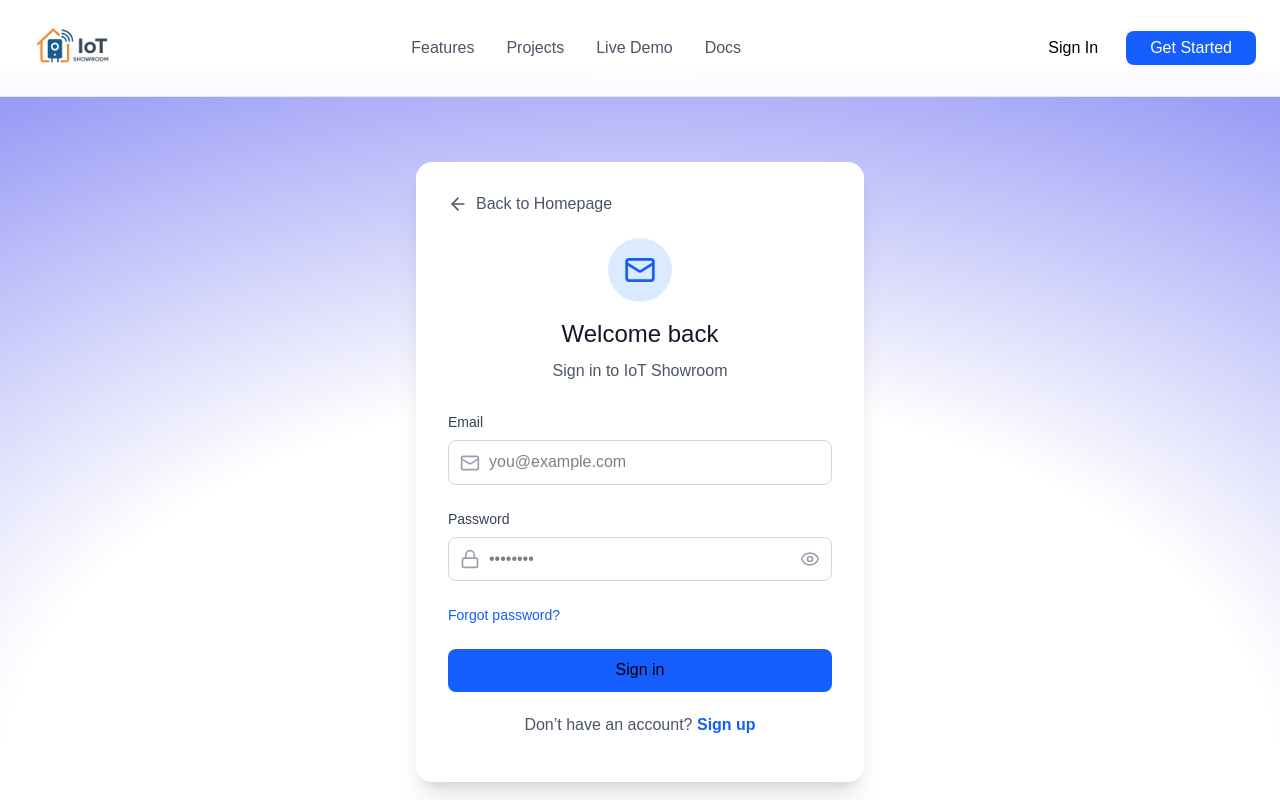
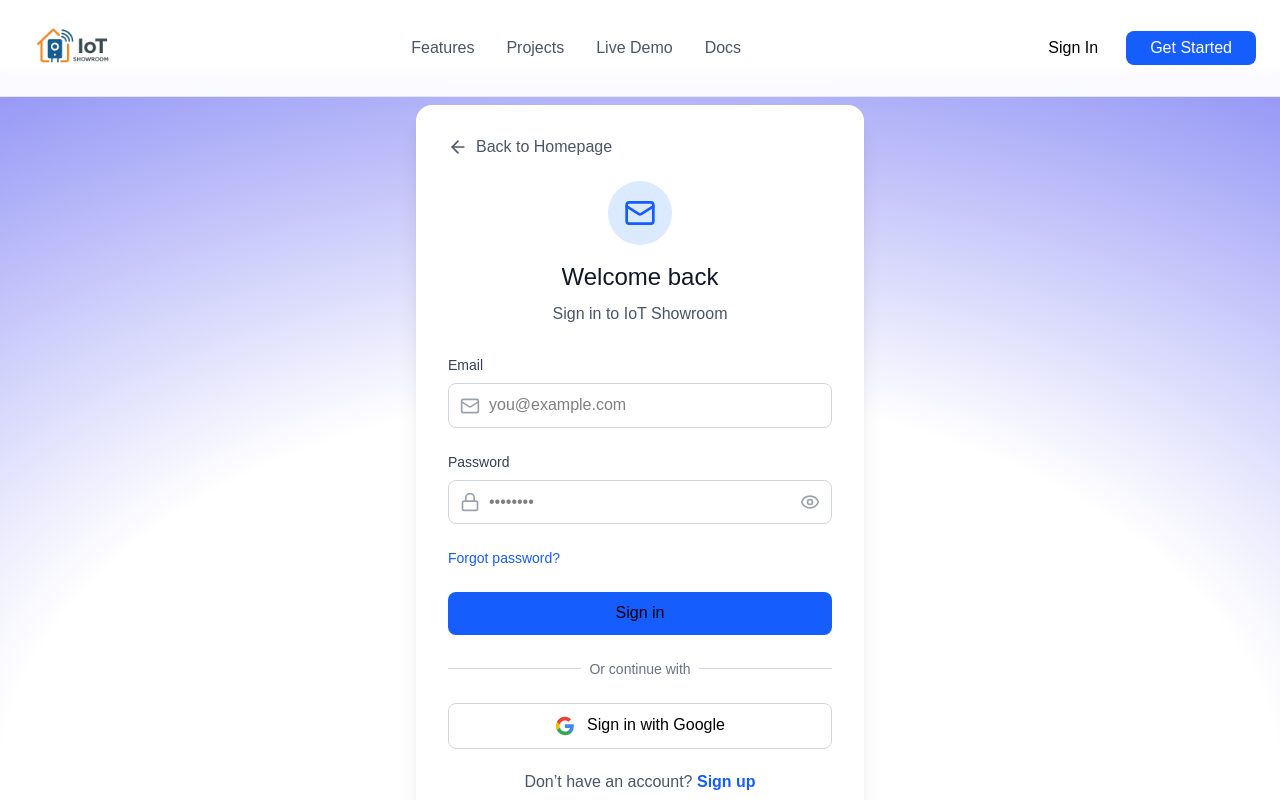
Before and after one commit to Floc202/IotShowroom_SEB_CapstoneFa25, a React (Vite) app: page /login in a window 1280 px wide. Shown: the top 800 px of the page. Built offline with nearby package versions, Linux system fonts and the light colour scheme; no server answers.

Commit message:
add login GG

```diff
--- /dev/null
+++ b/src/config/firebase.ts
@@ -0,0 +1,18 @@
+import { initializeApp } from "firebase/app";
+import { getAuth, GoogleAuthProvider } from "firebase/auth";
+
+const firebaseConfig = {
+  apiKey: import.meta.env.VITE_FIREBASE_API_KEY,
+  authDomain: import.meta.env.VITE_FIREBASE_AUTH_DOMAIN,
+  projectId: import.meta.env.VITE_FIREBASE_PROJECT_ID,
+  storageBucket: import.meta.env.VITE_FIREBASE_STORAGE_BUCKET,
+  messagingSenderId: import.meta.env.VITE_FIREBASE_MESSAGING_SENDER_ID,
+  appId: import.meta.env.VITE_FIREBASE_APP_ID,
+  measurementId: import.meta.env.VITE_FIREBASE_MEASUREMENT_ID,
+};
+
+const app = initializeApp(firebaseConfig);
+const auth = getAuth(app);
+const googleProvider = new GoogleAuthProvider();
+
+export { auth, googleProvider };
--- a/src/layouts/ManagerLayout.tsx
+++ b/src/layouts/ManagerLayout.tsx
@@ -1,5 +1,5 @@
-import { useMemo } from "react";
-import { Layout, Avatar, Dropdown } from "antd";
+import { useMemo, useState, useEffect } from "react";
+import { Layout, Avatar, Dropdown, Badge } from "antd";
 import { Outlet, useLocation, useNavigate } from "react-router-dom";
 import { useAuth } from "../providers/AuthProvider";
 import {
@@ -13,12 +13,14 @@
   User as UserIcon,
   LogOut,
   Calendar,
-  ClipboardCheck
+  ClipboardCheck,
 } from "lucide-react";
 import { ROLES } from "../utils/constants";
 import logo from "../assets/logo.png";
 import { useNotificationHub } from "../hooks/useNotificationHub";
 import toast from "react-hot-toast";
+import { getNotificationSummary } from "../api/notification";
+import { FloatingChatBubble } from "../components/chat/FloatingChatBubble";
 
 const { Sider, Header, Content } = Layout;
 
@@ -27,12 +29,29 @@
   const role = (user?.roleName || "").toString();
   const loc = useLocation();
   const navigate = useNavigate();
+  const [unreadCount, setUnreadCount] = useState(0);
+
+  const fetchNotificationSummary = async () => {
+    try {
+      const res = await getNotificationSummary();
+      if (res.isSuccess && res.data) {
+        setUnreadCount(res.data.unreadCount);
+      }
+    } catch (e) {
+      console.error("Failed to fetch notification summary:", e);
+    }
+  };
+
+  useEffect(() => {
+    fetchNotificationSummary();
+  }, []);
 
   useNotificationHub({
     onNotification: (notification) => {
       toast.success(`${notification.title}: ${notification.message}`, {
         duration: 5,
       });
+      fetchNotificationSummary();
     },
   });
 
@@ -58,15 +77,14 @@
         { id: "/admin/users", icon: Users, label: "User Management" },
         { id: "/admin/semesters", icon: Calendar, label: "Semester Management" },
         { id: "/admin/classes", icon: BookOpen, label: "Classes" },
-        // { id: "/admin/monitoring", icon: Monitor, label: "Project Monitoring" },
         { id: "/admin/hall-of-fame", icon: Trophy, label: "Hall of Fame" },
         {
           id: "/notifications",
           icon: MessageSquare,
           label: "Notifications",
+          showBadge: true,
         },
         { id: "/admin/reports", icon: BarChart3, label: "Reports" },
-        // { id: "/admin/settings", icon: Settings, label: "System Settings" },
       ];
     if (role === ROLES.INSTRUCTOR)
       return [
@@ -77,6 +95,7 @@
           id: "/notifications",
           icon: MessageSquare,
           label: "Notifications",
+          showBadge: true,
         },
         { id: "/profile", icon: UserIcon, label: "Profile" },
       ];
@@ -84,7 +103,12 @@
       return [
         { id: "/student/dashboard", icon: Home, label: "Dashboard" },
         { id: "/student/classes", icon: BookOpen, label: "My Classes" },
-        { id: "/notifications", icon: Bell, label: "Notifications" },
+        {
+          id: "/notifications",
+          icon: Bell,
+          label: "Notifications",
+          showBadge: true,
+        },
         { id: "/profile", icon: UserIcon, label: "Profile" },
       ];
     return [{ id: "/", icon: Home, label: "Dashboard" }];
@@ -128,7 +152,10 @@
                     }`}
                   >
                     <Icon className="w-5 h-5" />
-                    <span>{it.label}</span>
+                    <span className="flex-1">{it.label}</span>
+                    {it.showBadge && unreadCount > 0 && (
+                      <Badge count={unreadCount} />
+                    )}
                   </div>
                 </li>
               );
@@ -166,6 +193,8 @@
           <Outlet />
         </Content>
       </Layout>
+
+      {role === ROLES.STUDENT && <FloatingChatBubble />}
     </Layout>
   );
 }
--- a/src/pages/auth/Login.tsx
+++ b/src/pages/auth/Login.tsx
@@ -5,9 +5,11 @@
 import { getErrorMessage } from "../../utils/helpers";
 import { useAuth } from "../../providers/AuthProvider";
 import { ROLES } from "../../utils/constants";
+import { signInWithPopup } from "firebase/auth";
+import { auth, googleProvider } from "../../config/firebase";
 
 export default function Login() {
-  const { login } = useAuth();
+  const { login, loginWithGoogle } = useAuth();
   const navigate = useNavigate();
   const [submitting, setSubmitting] = useState(false);
   const [error, setError] = useState("");
@@ -29,6 +31,48 @@
 
       if (!res.ok) {
         const msg = res.message || "Email or password is incorrect.";
+        setError(msg);
+        toast.error(msg);
+        return;
+      } else {
+        toast.success("Login successful");
+
+        switch ((res as any).data.roleName) {
+          case ROLES.ADMIN:
+            navigate("/admin/dashboard");
+            break;
+          case ROLES.INSTRUCTOR:
+            navigate("/instructor/dashboard");
+            break;
+          case ROLES.STUDENT:
+            navigate("/student/dashboard");
+            break;
+          default:
+            navigate("/");
+        }
+      }
+    } catch (err) {
+      const msg = getErrorMessage(err);
+      setError(msg);
+      toast.error(msg);
+    } finally {
+      setSubmitting(false);
+    }
+  };
+
+  const handleGoogleLogin = async () => {
+    setError("");
+    try {
+      setSubmitting(true);
+
+      const result = await signInWithPopup(auth, googleProvider);
+
+      const firebaseToken = await result.user.getIdToken();
+
+      const res = await loginWithGoogle(firebaseToken);
+
+      if (!res.ok) {
+        const msg = res.message || "Google login failed.";
         setError(msg);
         toast.error(msg);
         return;
@@ -131,7 +175,7 @@
                   />
                   <div
                     onClick={() => setShowPassword((s) => !s)}
-                    className="absolute right-3 top-1/2 -translate-y-1/2 text-gray-400 hover:text-gray-600"
+                    className="absolute right-3 top-1/2 -translate-y-1/2 text-gray-400 hover:text-gray-600 cursor-pointer"
                   >
                     {showPassword ? (
                       <EyeOff className="w-5 h-5" />
@@ -164,6 +208,42 @@
               >
                 {submitting ? "Signing in..." : "Sign in"}
               </button>
+
+              <div className="relative my-6">
+                <div className="absolute inset-0 flex items-center">
+                  <div className="w-full border-t border-gray-300"></div>
+                </div>
+                <div className="relative flex justify-center text-sm">
+                  <span className="px-2 bg-white text-gray-500">Or continue with</span>
+                </div>
+              </div>
+
+              <button
+                type="button"
+                onClick={handleGoogleLogin}
+                disabled={submitting}
+                className="w-full flex items-center justify-center gap-3 bg-white border border-gray-300 text-gray-700 py-3 rounded-lg hover:bg-gray-50 transition-colors font-medium disabled:opacity-50 disabled:cursor-not-allowed"
+              >
+                <svg className="w-5 h-5" viewBox="0 0 24 24">
+                  <path
+                    fill="#4285F4"
+                    d="M22.56 12.25c0-.78-.07-1.53-.2-2.25H12v4.26h5.92c-.26 1.37-1.04 2.53-2.21 3.31v2.77h3.57c2.08-1.92 3.28-4.74 3.28-8.09z"
+                  />
+                  <path
+                    fill="#34A853"
+                    d="M12 23c2.97 0 5.46-.98 7.28-2.66l-3.57-2.77c-.98.66-2.23 1.06-3.71 1.06-2.86 0-5.29-1.93-6.16-4.53H2.18v2.84C3.99 20.53 7.7 23 12 23z"
+                  />
+                  <path
+                    fill="#FBBC05"
+                    d="M5.84 14.09c-.22-.66-.35-1.36-.35-2.09s.13-1.43.35-2.09V7.07H2.18C1.43 8.55 1 10.22 1 12s.43 3.45 1.18 4.93l2.85-2.22.81-.62z"
+                  />
+                  <path
+                    fill="#EA4335"
+                    d="M12 5.38c1.62 0 3.06.56 4.21 1.64l3.15-3.15C17.45 2.09 14.97 1 12 1 7.7 1 3.99 3.47 2.18 7.07l3.66 2.84c.87-2.6 3.3-4.53 6.16-4.53z"
+                  />
+                </svg>
+                Sign in with Google
+              </button>
             </form>
 
             <div className="mt-6 text-center">
--- a/src/providers/AuthProvider.tsx
+++ b/src/providers/AuthProvider.tsx
@@ -6,7 +6,7 @@
   useState,
 } from "react";
 import { getMe } from "../api/users";
-import { login as loginApi, logout as logoutApi } from "../api/auth";
+import { login as loginApi, logout as logoutApi, loginWithGoogle as loginWithGoogleApi } from "../api/auth";
 import { STORAGE_KEYS } from "../utils/constants";
 import type { Me, RoleName } from "../types/auth";
 
@@ -17,6 +17,7 @@
     email: string,
     password: string
   ) => Promise<{ ok: boolean; message?: string }>;
+  loginWithGoogle: (firebaseToken: string) => Promise<{ ok: boolean; message?: string; data?: any }>;
   logout: () => Promise<void>;
   hasRole: (roles: RoleName | RoleName[]) => boolean;
   refreshMe: () => Promise<void>;
@@ -67,6 +68,26 @@
     }
   };
 
+  const loginWithGoogle = async (firebaseToken: string) => {
+    try {
+      const res = await loginWithGoogleApi(firebaseToken);
+      if (!res.isSuccess || !res.data) {
+        return { ok: false, message: res.message || "Google login failed" };
+      }
+      localStorage.setItem(STORAGE_KEYS.ACCESS_TOKEN, res.data.accessToken);
+      localStorage.setItem(STORAGE_KEYS.REFRESH_TOKEN, res.data.refreshToken);
+
+      const me = await getMe();
+
+      if (me.isSuccess) setUser(me.data as Me);
+      return { ok: true, data: res.data };
+    } catch (err: any) {
+      const msg =
+        err?.response?.data?.message || err?.message || "Google login failed";
+      return { ok: false, message: msg };
+    }
+  };
+
   const logout = async () => {
     try {
       await logoutApi();
@@ -87,7 +108,7 @@
   };
 
   const value = useMemo(
-    () => ({ user, loading, login, logout, hasRole, refreshMe }),
+    () => ({ user, loading, login, loginWithGoogle, logout, hasRole, refreshMe }),
     [user, loading]
   );
   return <AuthContext.Provider value={value}>{children}</AuthContext.Provider>;
```
